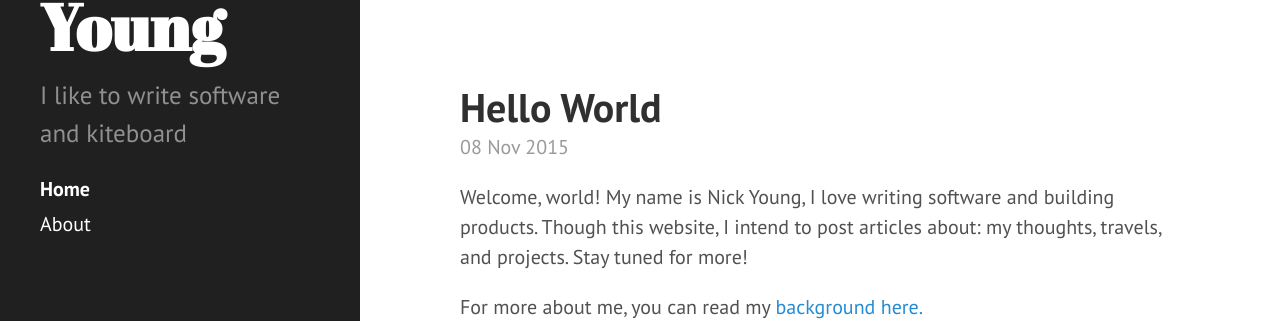
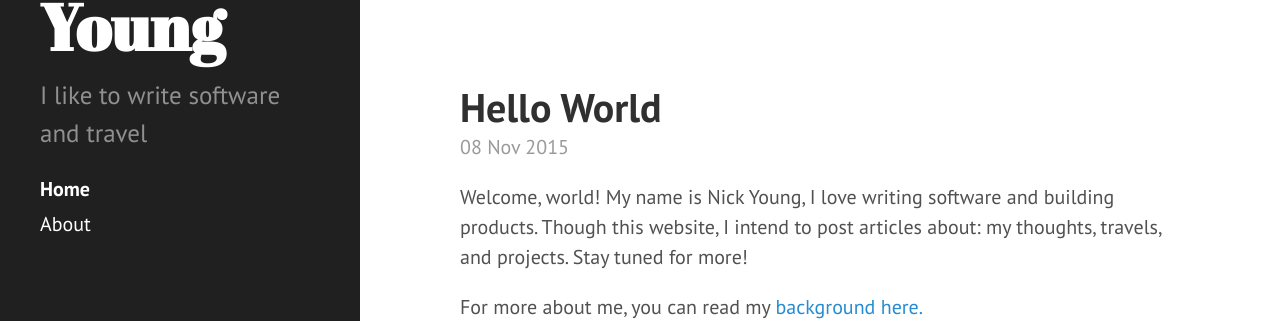
Before and after one commit to thenickyoung/thenickyoung.github.io, a Jekyll site: the page built from index.html, in a window 1280 px wide. Shown: the part 428-749 px from the top of the page. Built offline with Jekyll 4.4.1, drawn with Linux system fonts in a browser that asks for light colours; the list of posts is cut into pages by our own code.

Commit message:
Update _config.yml

```diff
--- a/_config.yml
+++ b/_config.yml
@@ -9,7 +9,7 @@ relative_permalinks: false
 # Setup
 title:            Nick Young
 tagline:          'Internal Product Manager @ Facebook'
-description:      'I like to write software and kiteboard'
+description:      'I like to write software and travel'
 url:              http://nickyoung.io
 baseurl:          /
 
```
